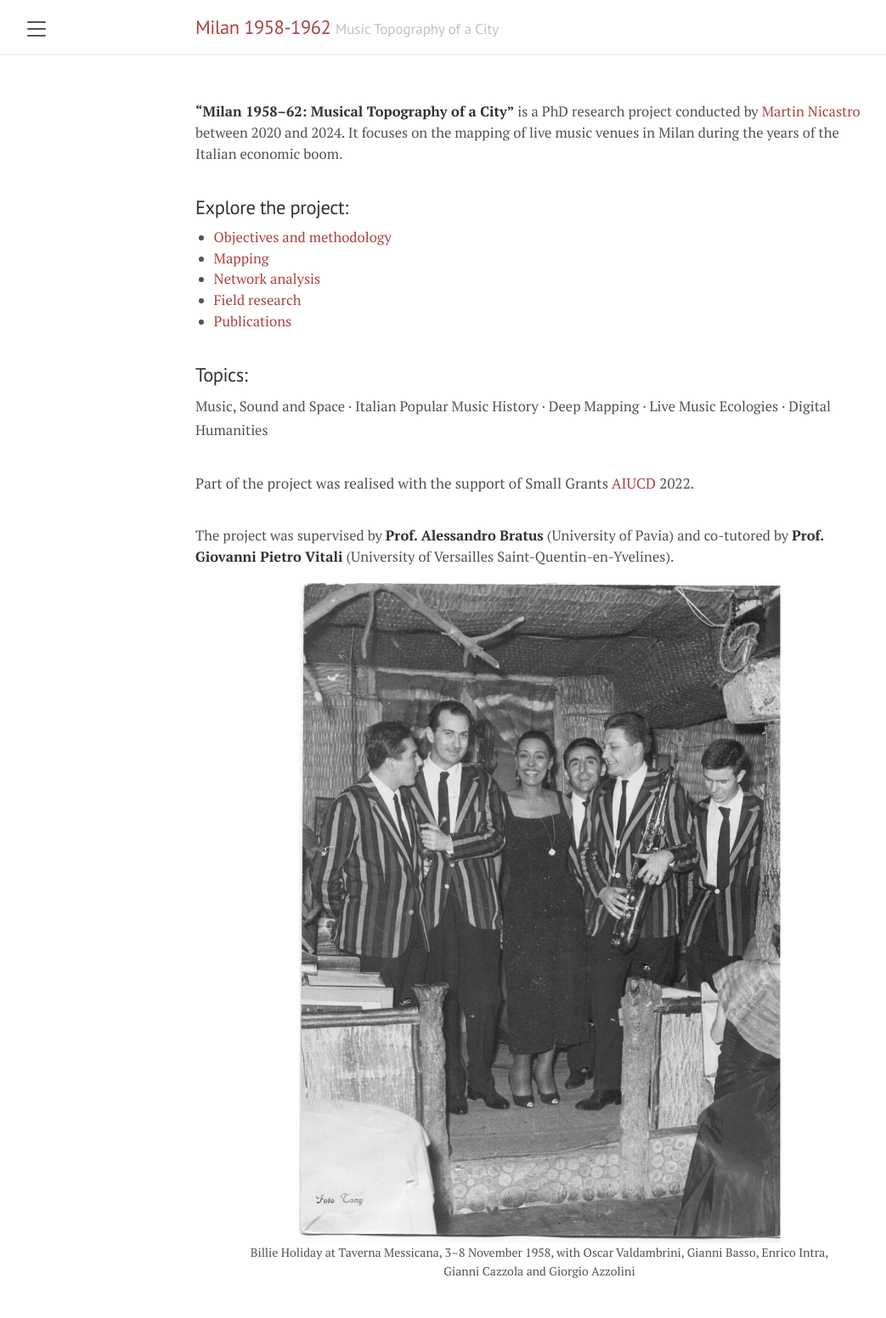
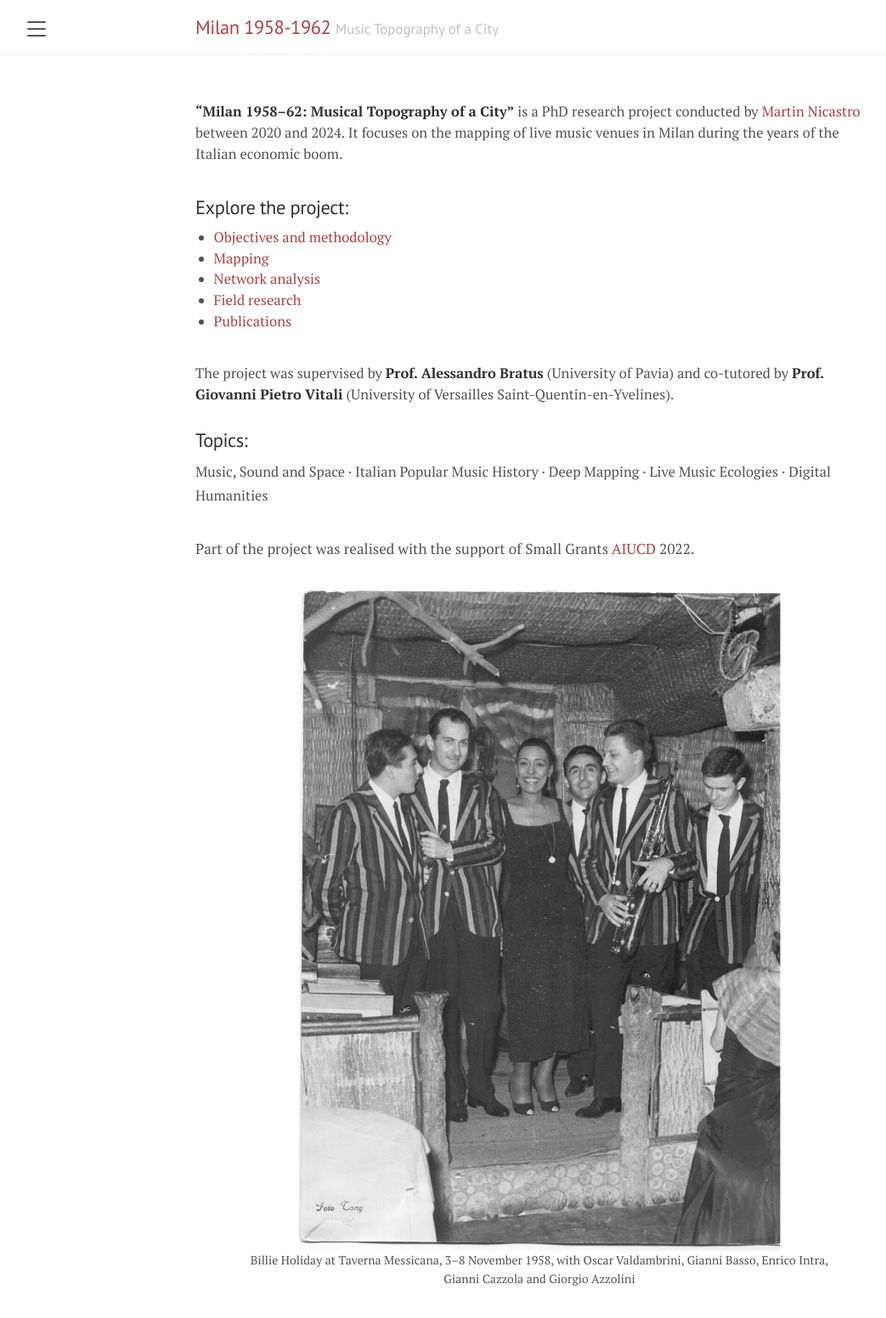
Before and after one commit to musictopography/musictopography.github.io, a Jekyll site: the page built from index.md, in a window 1280 px wide. Shown: the whole page at 85% size, without its empty margins (5-1048 px from the left). Built offline with Jekyll 4.4.1, drawn with Linux system fonts in a browser that asks for light colours.

Commit message:
Update index.md

```diff
--- a/index.md
+++ b/index.md
@@ -21,7 +21,10 @@ title: Home
     <li><a href="https://musictopography.github.io/publications/">Publications</a></li>
   </ul>
 </div>
-
+  <p>
+    The project was supervised by <strong>Prof. Alessandro Bratus</strong> (University of Pavia) and co-tutored by
+    <strong>Prof. Giovanni Pietro Vitali</strong> (University of Versailles Saint-Quentin-en-Yvelines).
+  </p>
 <div class="home-topics">
   <h3>Topics:</h3>
   <p>
@@ -34,11 +37,6 @@ title: Home
   <a href="https://www.aiucd.it/" target="_blank" rel="noopener noreferrer">AIUCD</a> 2022.
 </p>
 
-  <p>
-    The project was supervised by <strong>Prof. Alessandro Bratus</strong> (University of Pavia) and co-tutored by
-    <strong>Prof. Giovanni Pietro Vitali</strong> (University of Versailles Saint-Quentin-en-Yvelines).
-  </p>
-
 <div class="home-image">
   <img src="images/Billie.jpg"
   alt="Billie Holiday at Taverna Messicana"
```
